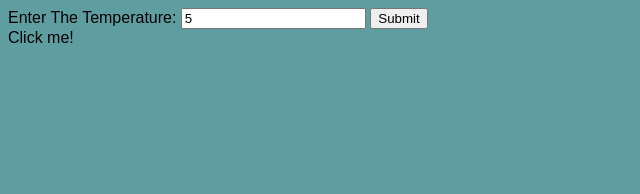
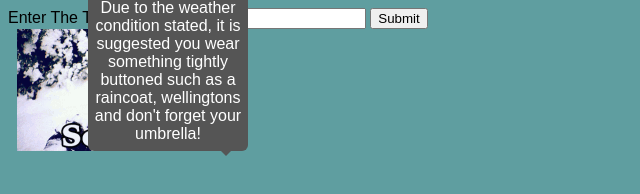
Before and after one commit to jody-davids-07/weather-app, a plain HTML site: page index.html in a window 1280 px wide. Both pictures are taken after typing "5" into the empty fields and a click on the input "Submit". Shown: the whole page, without its empty margins (0-640 px from the left). Drawn offline with Linux system fonts and the light colour scheme.

Commit message:
Made css changes

```diff
--- a/css/style.css
+++ b/css/style.css
@@ -2,6 +2,7 @@
 body {
  background-color: cadetblue;
 font-family: 'Raleway', sans-serif;
+background-image: src = "images/weatherclock.gif";
 
 }
 
@@ -24,8 +25,8 @@ font-family: 'Raleway', sans-serif;
     position: absolute;
     z-index: 1;
     bottom: 125%;
-    left: 50%;
-    margin-left: -80px;
+    left: 80%;
+    margin-left: 80px;
   }
 
   /* Popup arrow */
@@ -33,8 +34,8 @@ font-family: 'Raleway', sans-serif;
     content: "";
     position: absolute;
     top: 100%;
-    left: 50%;
-    margin-left: -5px;
+    left: 80%;
+    margin-left: 5px;
     border-width: 5px;
     border-style: solid;
     border-color: #555 transparent transparent transparent;
--- a/index.html
+++ b/index.html
@@ -20,8 +20,12 @@
     </div>
 
     <!-- creat pop-up messages on-click here -->
-    <div class="popup" onclick="displayDressCode()">Click me!
+    <div class="popup" onclick="displayDressCode()">
         <span class="popuptext" id="myPopup">Due to the weather condition stated, it is suggested you wear something tightly buttoned such as a raincoat, wellingtons and don't forget your umbrella!</span>
+      </div>
+
+      <div class="popup" onclick="displayDressCode()">
+        <span class="popuptext" id="myPopup">Due to the weather condition stated, it is suggested you wear something warm such as a coat, beenie, scarf and closed shoes.</span>
       </div>
 
 
--- a/javascript/weather-conditions.js
+++ b/javascript/weather-conditions.js
@@ -5,7 +5,7 @@ function displayDressCode(){
 
     var popup = document.getElementById("myPopup");
         popup.classList.toggle("show");
-}
+
 
 
 //for every true declared inputted condition (as it gradually increases) execute a message to describe what the user should wear
@@ -18,8 +18,15 @@ function displayDressCode(){
         // console.log("Due to the weather condition stated, it is suggested you wear extremely warm clothes such as track pants and winter boots");
       // alert("Due to the weather condition stated, it is suggested you wear something tightly buttoned such as a raincoat, wellingtons and don't forget your umbrella!");
     }else if (temperature >= 0 && temperature <= 10) {
-        console.log("Due to the weather condition stated, it is suggested you wear something warm such as a coat, beenie, scarf and closed shoes.");
-        alert("Due to the weather condition stated, it is suggested you wear something warm such as a coat, beenie, scarf and closed shoes.");
+        var x = document.createElement('img'); //creating an image
+        x.src = "images/winterboy.gif"; //calling relative pathway of image
+        document.body.appendChild(x); //append the image to the body
+
+
+
+
+      //  console.log("Due to the weather condition stated, it is suggested you wear something warm such as a coat, beenie, scarf and closed shoes.");
+        //alert("Due to the weather condition stated, it is suggested you wear something warm such as a coat, beenie, scarf and closed shoes.");
     }else if (temperature >= 11 && temperature <= 15 ) {
         console.log("Due to the weather condition stated, it is suggested you wear something tightly buttoned such as a raincoat, wellingtons and don't forget your umbrella!");
         alert("Due to the weather condition stated, it is suggested you wear something tightly buttoned such as a raincoat, wellingtons and don't forget your umbrella!") ;
```
